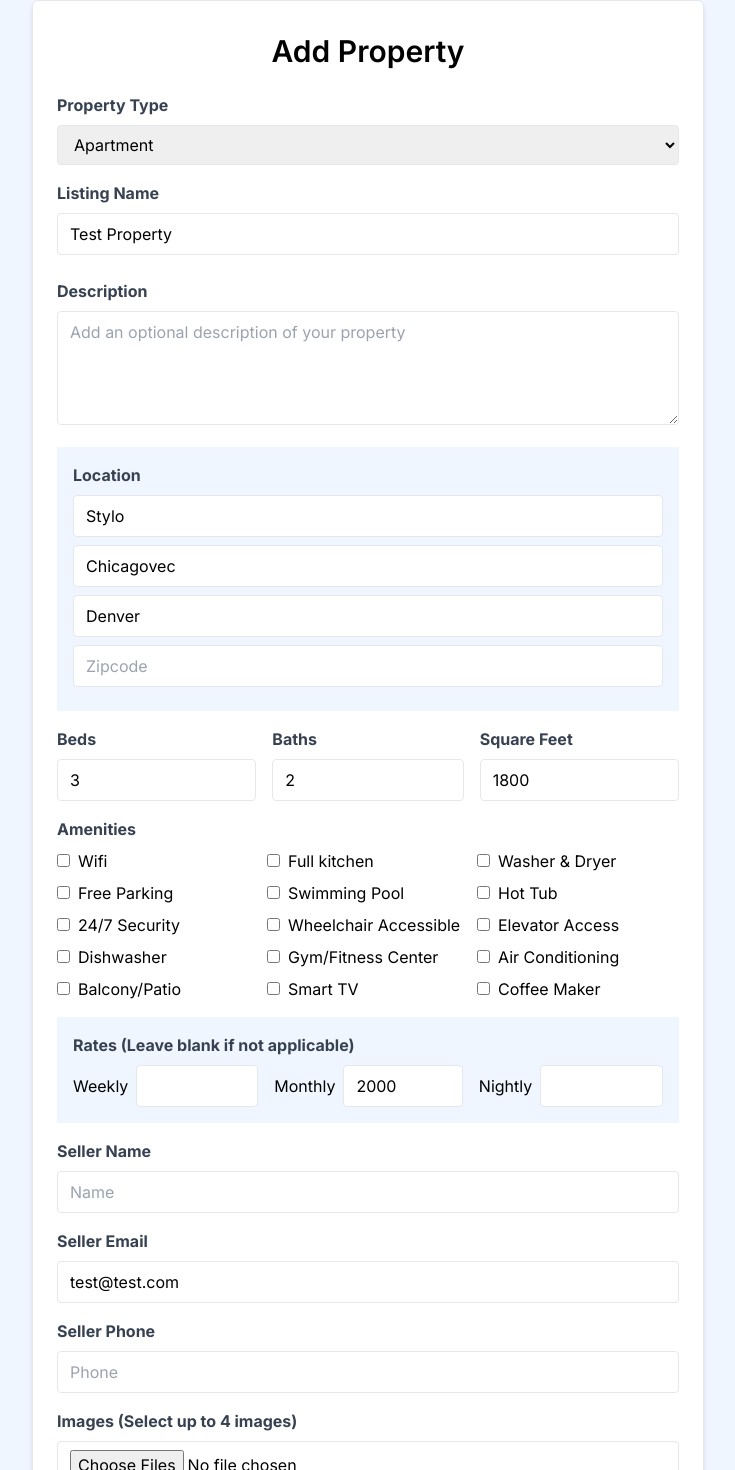
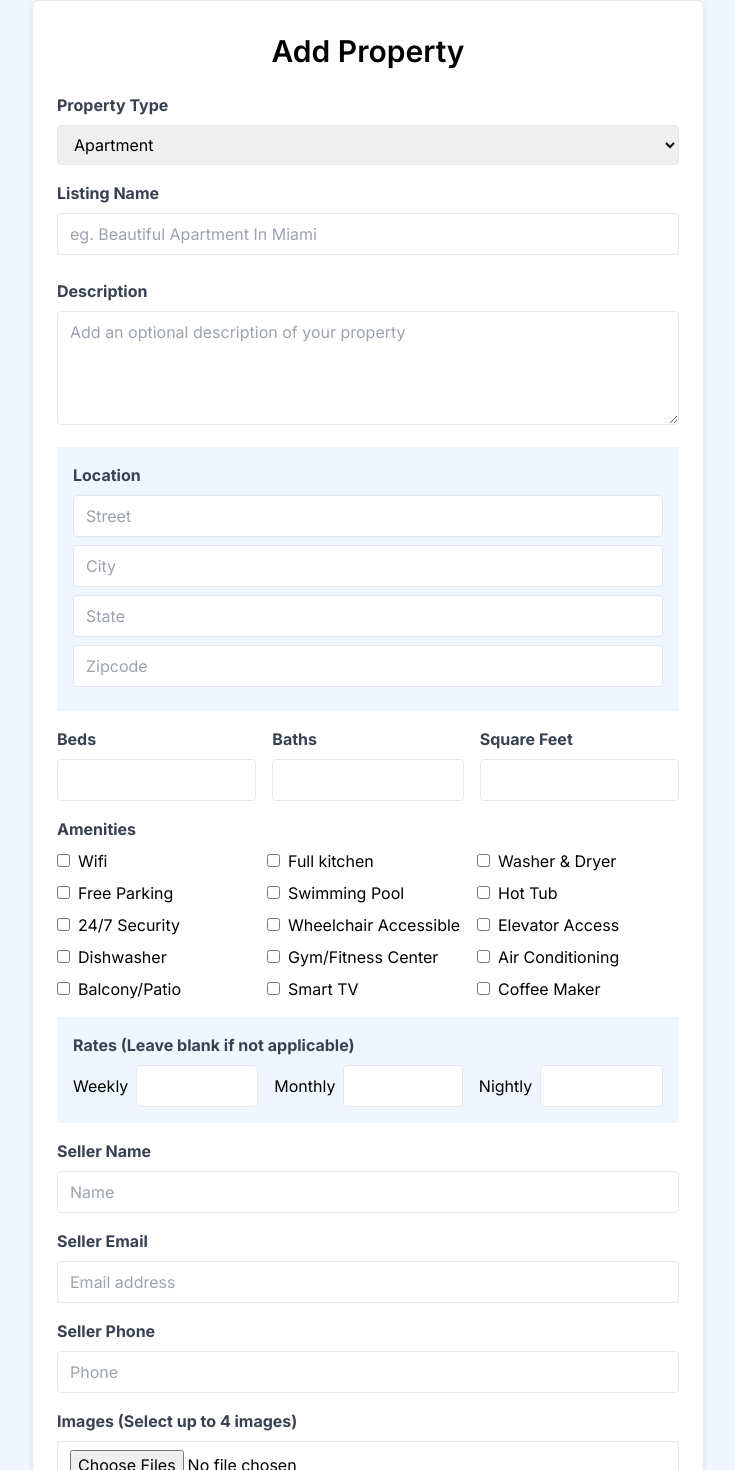
Before and after one commit to igor-hara/property-rental-app, a Next.js app: page /properties/add in a window 1280 px wide. Shown: the part 177-1647 px from the top of the page, without its empty margins (272-1007 px from the left). Built offline with nearby package versions, Linux system fonts and the light colour scheme; no server answers.

Commit message:
remove: add property fields placeholders

```diff
--- a/components/PropertyAddForm.jsx
+++ b/components/PropertyAddForm.jsx
@@ -4,27 +4,27 @@ import { useState, useEffect } from 'react'
 
 const PropertyAddForm = () => {
   const [fields, setFields] = useState({
-    type: 'Apartment',
-    name: 'Test Property',
+    type: '',
+    name: '',
     description: '',
     location: {
-      street: 'Stylo',
-      city: 'Chicagovec',
-      state: 'Denver',
+      street: '',
+      city: '',
+      state: '',
       zipcode: '',
     },
-    beds: '3',
-    baths: '2',
-    square_feet: '1800',
+    beds: '',
+    baths: '',
+    square_feet: '',
     amenities: [],
     rates: {
       weekly: '',
-      monthly: '2000',
+      monthly: '',
       nightly: '',
     },
     seller_info: {
       name: '',
-      email: 'test@test.com',
+      email: '',
       phone: '',
     },
     images: [],
--- a/components/PropertyCard.jsx
+++ b/components/PropertyCard.jsx
@@ -17,7 +17,7 @@ const PropertyCard = ({ property }) => {
     }
   }
 
-  console.log('images', images)
+  // console.log('images', images)
   return (
     <div className='rounded-xl shadow-md relative'>
       <Image
```
